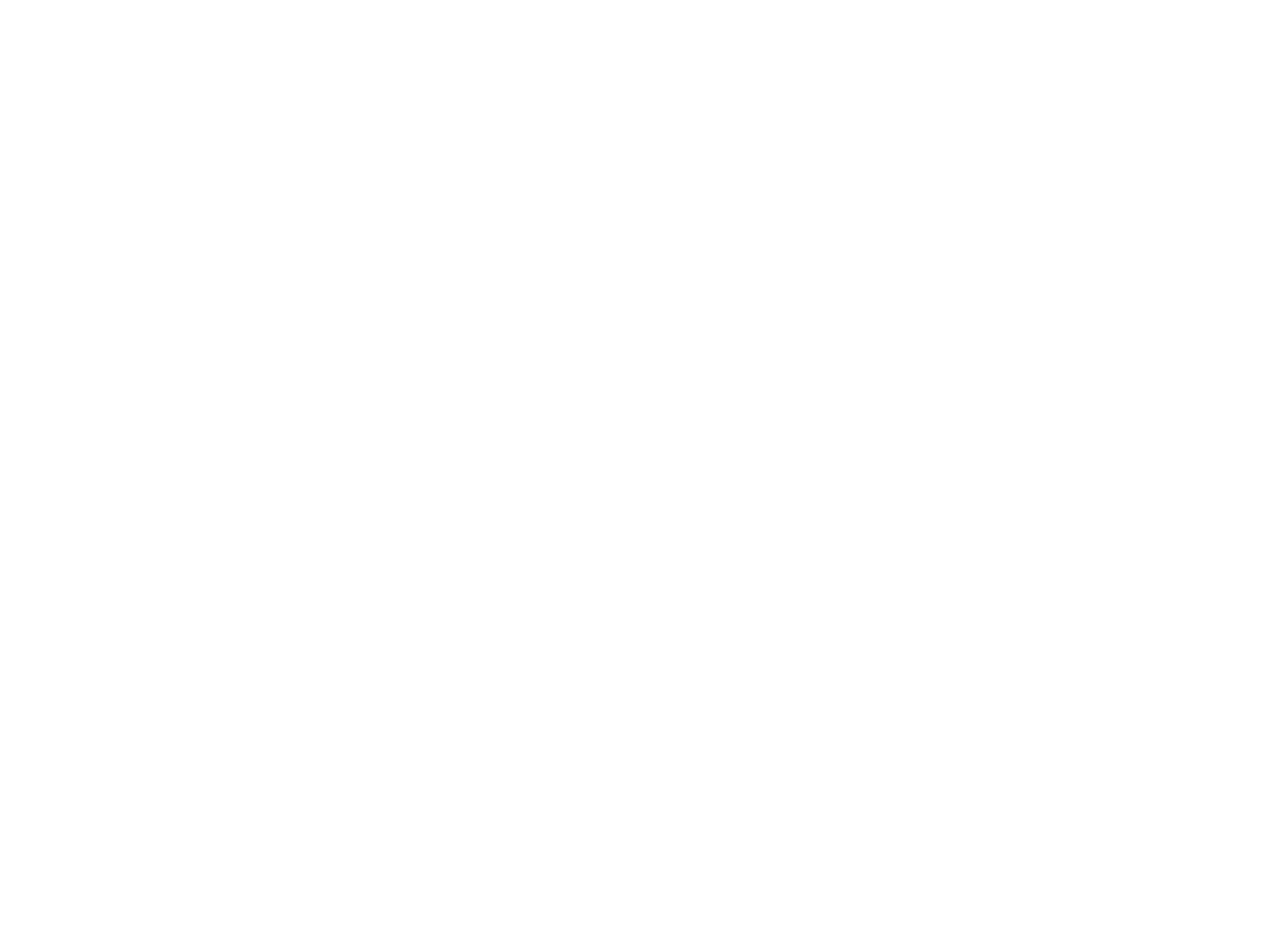
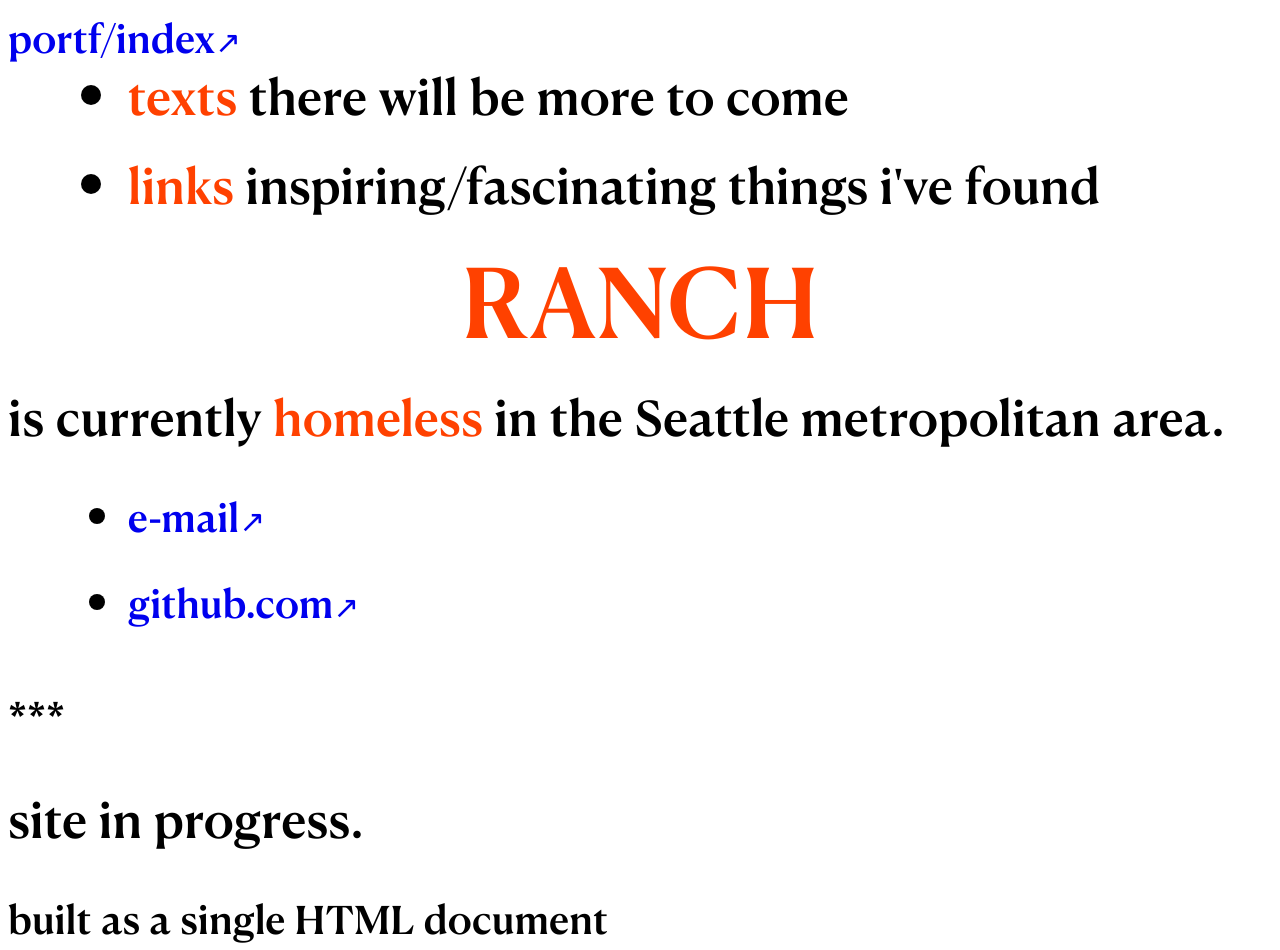
Before and after one commit to rancha-cr/portf, a website: page index.html in a window 1280 px wide. Before the commit the page ends 800 px from the top, so only its background shows below. Drawn offline with Linux system fonts and the light colour scheme.

Commit message:
edited html

```diff
--- a/index.html
+++ b/index.html
@@ -1,5 +1,146 @@
 <!DOCTYPE html>
-<head>
-    <meta charset="UTF-8"/>
-    <meta name="author" content="ranch"/>
-</head>
+<html lang="en">
+    <head>
+        <meta charset="utf-8">
+        <meta name="author" content="ranch"/>
+        <meta property="og:title" content="portf/index"/>
+        <meta property="og:site_name" content="portf.html"/>
+        <meta name="robots" content="index, follow">
+      <meta name="viewport" content="width=device-width, initial-scale=1.0, maximum-scale=1.0, user-scalable=no">
+        <meta name="description" content="a small portfolio website.">
+        <meta property="og:description" content="a small portfolio website."/>
+
+    	  <title>portf/index</title>
+
+        <!--
+    	  <link rel="stylesheet" href="m.css">
+        -->
+
+    <style>
+        @font-face{
+        font-family: 'CanelaText';
+        src: url('CanelaText-Medium.woff2') format('woff2'),
+        url('CanelaText-Medium.woff') format('woff'),
+        url('CanelaText-LightItalic.woff2') format('woff2'),
+        url('CanelaText-LightItalic.woff') format('woff')
+        }
+
+        body {
+        font-family: "CanelaText", "CanelaText-Medium", "Arial", sans-serif;
+        font-size: 36pt;
+        line-height: 1.1em;
+        }
+
+        h1 {
+        text-transform: uppercase;
+        font-weight: normal;
+        line-height: 1em;
+        max-width: 800pt;
+        margin: 0 auto;
+        text-align: center;
+        color: #ff4100;
+        }
+
+        span {
+        color: #ff4100;
+        }
+
+        a {
+        color: $000;
+        text-decoration: none;
+        }
+
+        a:after {
+        content: "↗︎";
+        font-size: .8em;
+        }
+
+        footer p a:after {
+        content: "";
+        }
+
+        a:hover {
+        color: #ff5e0d;
+        }
+
+        ul li span {
+        color: #ff4100;
+        }
+
+        ul {
+        padding-left: 50px;
+        max-width: 85%;
+        margin: 0 auto;
+        }
+
+        ul li {
+        margin-bottom: .5em;
+        padding-bottom: .25em;
+        }
+
+        small {
+        display: block;
+        font-size: .8em;
+        }
+
+        @media only screen and (max-width: 790px) {
+        body {
+        font-size: 28pt;
+        }
+        }
+
+        @media only screen and (max-width: 630px) {
+        body {
+        font-size: 22pt;
+        }
+
+        ul {
+        padding-left: 30px;
+        max-width: 90%;
+        }
+        }
+
+        @media only screen and (max-width: 495px) {
+        body {
+        font-size: 18pt;
+        }
+        }
+
+        @media only screen and (max-width: 420px) {
+        body {
+        font-size: 14pt
+        }
+        }
+    </style>
+
+
+    </head>
+
+    <body>
+        <header>
+            <small><a href="./index.html">portf/index</a></small>
+        </header>
+        <ul>
+            <li><span>texts</span> there will be more to come</li>
+            <li><span>links</span> inspiring/fascinating things i've found</li>
+        </ul>
+
+        <main>
+            <h1>Ranch</h1> <p>is currently <span>homeless</span> in the Seattle metropolitan area.</p>
+        </main>
+
+        <nav>
+            <small>
+                <ul>
+                    <li><a href="mailto:chaseloganrandall@gmail.com" rel="nofollow">e-mail</a></li>
+                    <li><a href="https://github.com/rancha-cr">github.com</a></li>
+                </ul>
+            </small>
+        </nav>
+
+        <footer>
+            <p>*** </p>
+            <p>site in progress.</p>
+            <small>built as a single HTML document</small>
+        </footer>
+    </body>
--- a/package.json
+++ b/package.json
@@ -2,7 +2,7 @@
   "name": "portf",
   "version": "1.0.0",
   "description": "small portfolio website",
-  "main": "index.js",
+  "main": "index.html",
   "scripts": {
     "test": "echo \"Error: no test specified\" && exit 1"
   },
```
Also changed, not shown: m.css (added, +2 -0 lines), CanelaDeck-Bold.woff (added), CanelaDeck-Bold.woff2 (added), CanelaText-LightItalic.woff (added), CanelaText-LightItalic.woff2 (added), CanelaText-Medium.woff (added), CanelaText-Medium.woff2 (added).
